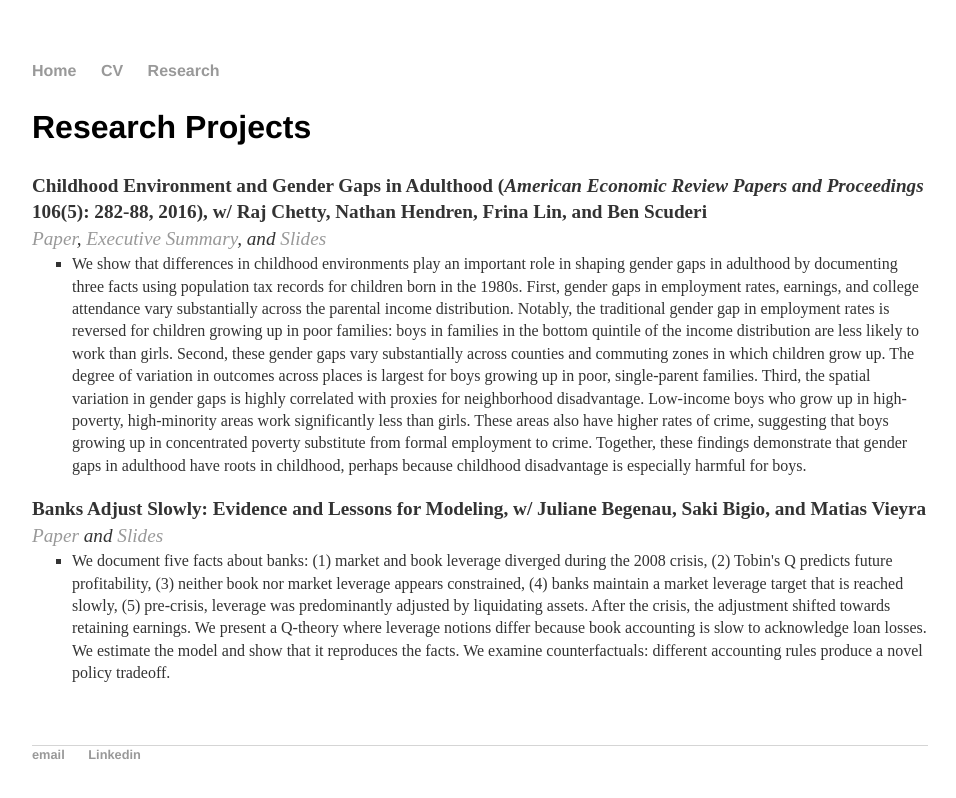
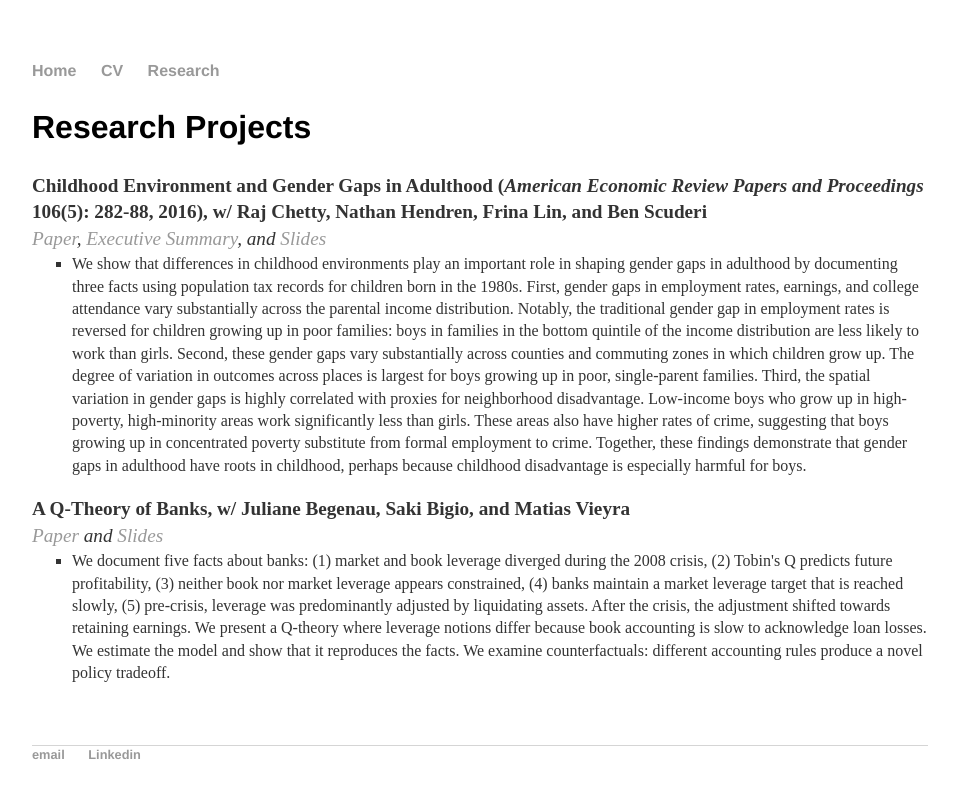
Before and after one commit to jmajic/jmajic.github.io, a Jekyll site: the page built from research/index.html, in a window 1280 px wide. Shown: the top 798 px of the page, without its empty margins (160-1116 px from the left). Built offline with Jekyll 4.4.1, drawn with Linux system fonts in a browser that asks for light colours.

Commit message:
Update index.html

```diff
--- a/research/index.html
+++ b/research/index.html
@@ -15,7 +15,7 @@
 			</ul>
 
 			<p>
-				<strong>Banks Adjust Slowly: Evidence and Lessons for Modeling, w/ Juliane Begenau, Saki Bigio, and Matias Vieyra</strong>
+				<strong>A Q-Theory of Banks, w/ Juliane Begenau, Saki Bigio, and Matias Vieyra</strong>
 				<br><em><a href="https://www.nber.org/papers/w27935">Paper</a> and <a href="/research/SITE_BBM_2018.pdf">Slides</a></em>
 			</p>
 			<ul>
```
